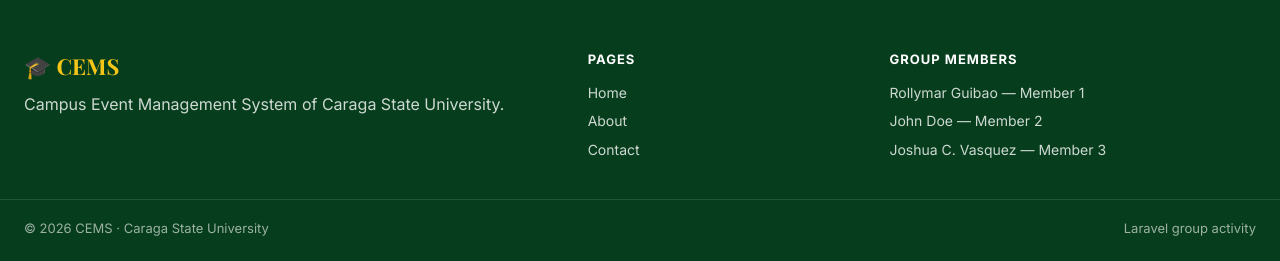
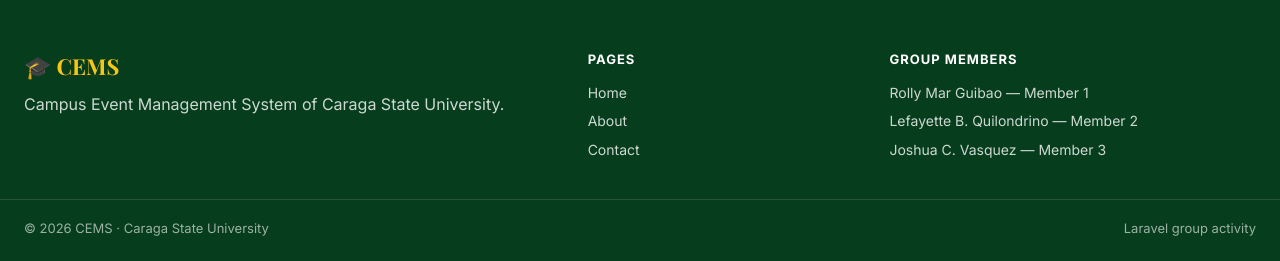
Before and after one commit to rollymarguibao190/Lara-Proj-EULM1-Guibao-Quilondrino-Vasquez, a Laravel app: page / in a window 1280 px wide. Shown: the part 1812-2073 px from the top of the page. Run offline with Laravel 12, Linux system fonts and the light colour scheme.

Commit message:
Update group members' names in footer

```diff
--- a/resources/views/layouts/app.blade.php
+++ b/resources/views/layouts/app.blade.php
@@ -9,8 +9,8 @@
 @php
     // EDIT THESE: the footer must show the group members' names.
     $members = [
-        'Rollymar Guibao — Member 1',
-        'John Doe — Member 2',
+        'Rolly Mar Guibao — Member 1',
+        'Lefayette B. Quilondrino — Member 2',
         'Joshua C. Vasquez — Member 3',
     ];
 
```
